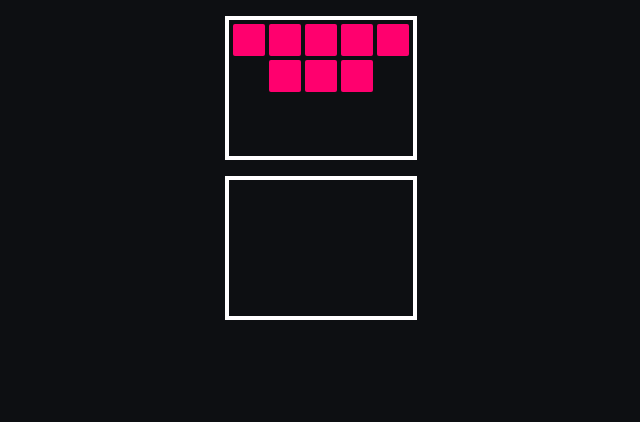
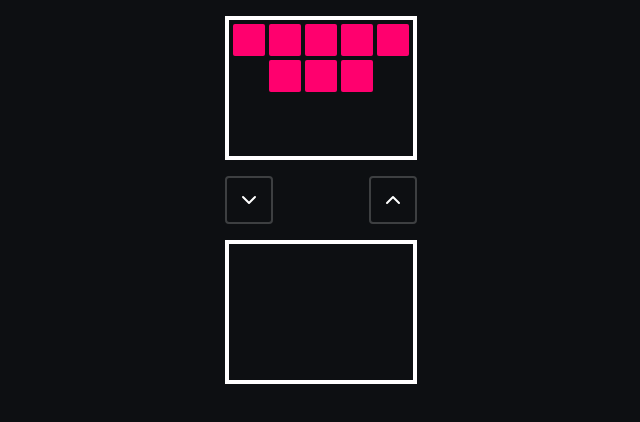
Before and after one commit to nboraxxd/joyofreact, a React (Vite) app in the folder 9-animations-with-framer-motion/shared-layout/: page / in a window 1280 px wide. Shown: the top 422 px of the page, without its empty margins (319-959 px from the left). Built offline with nearby package versions, Linux system fonts and the light colour scheme; a web font is replaced by a local one.

Commit message:
08. Shared layout exercise (starter)

```diff
--- a/9-animations-with-framer-motion/shared-layout/src/components/OtherGroup/WidgetProcessor.jsx
+++ b/9-animations-with-framer-motion/shared-layout/src/components/OtherGroup/WidgetProcessor.jsx
@@ -1,4 +1,7 @@
 import { LayoutGroup, motion } from 'framer-motion'
+import { ChevronDown, ChevronUp } from 'react-feather'
+
+import VisuallyHidden from './VisuallyHidden'
 
 export default function WidgetProcessor({ widgets, processWidget }) {
   const unprocessedWidgets = widgets.filter((widget) => widget.status === 'unprocessed')
@@ -20,6 +23,18 @@ export default function WidgetProcessor({ widgets, processWidget }) {
           })}
         </div>
 
+        <div className="actions">
+          <button>
+            <VisuallyHidden>Process widget</VisuallyHidden>
+            <ChevronDown />
+          </button>
+
+          <button>
+            <ChevronUp />
+            <VisuallyHidden>Revert widget</VisuallyHidden>
+          </button>
+        </div>
+
         <div className="outbox">
           {processedWidgets.map((widget) => {
             return (
```
